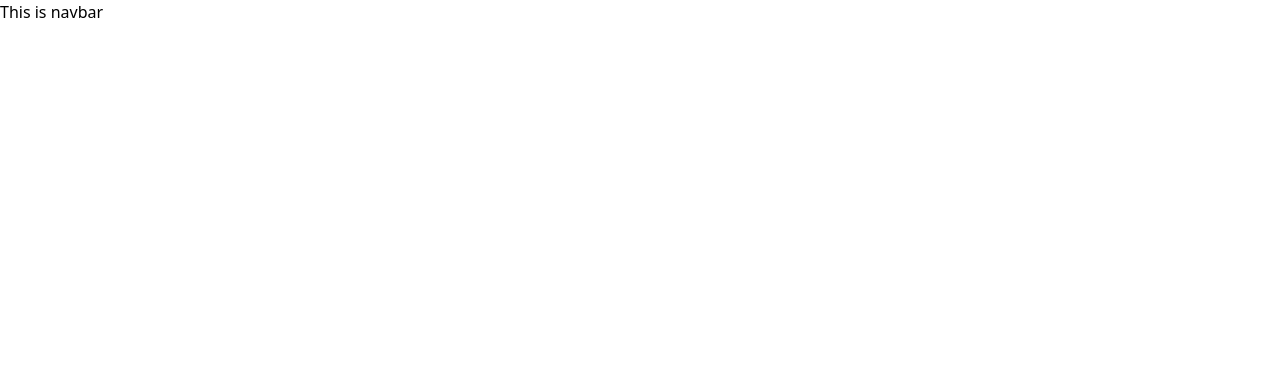
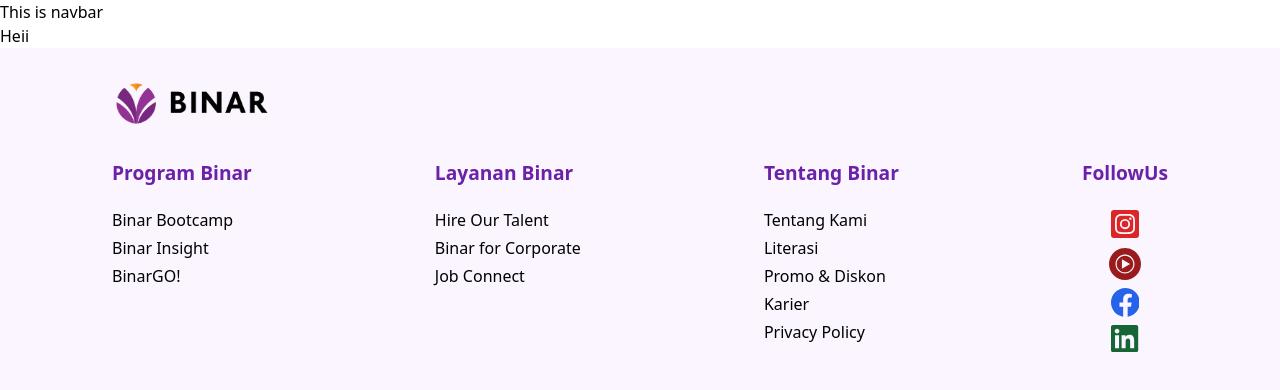
Before and after one commit to ayuapry/eflight-capstoneproject, a React (Create React App) app: page / in a window 1280 px wide. Shown: the top 390 px of the page. Built offline with nearby package versions, Linux system fonts and the light colour scheme.

Commit message:
Add Footer

```diff
--- a/package.json
+++ b/package.json
@@ -8,6 +8,7 @@
     "@testing-library/user-event": "^13.5.0",
     "react": "^18.2.0",
     "react-dom": "^18.2.0",
+    "react-icons": "^4.6.0",
     "react-router-dom": "^6.4.3",
     "react-scripts": "5.0.1",
     "web-vitals": "^2.1.4"
--- a/src/App.js
+++ b/src/App.js
@@ -1,10 +1,17 @@
 import React from "react";
+import { Routes, Route } from "react-router-dom";
 import { Homepage } from "./pages/Homepage";
+import { Navbar } from "./components/Navbar";
+import Footer from "./components/Footer";
 
 function App() {
   return (
     <div>
-      <Homepage />
+      <Navbar />
+      <Routes>
+        <Route path="/" element={<Homepage />} />
+      </Routes>
+      <Footer />
     </div>
   );
 }
--- /dev/null
+++ b/src/components/Footer.jsx
@@ -0,0 +1,146 @@
+import React from 'react'
+import BinarLogo from '../image/BinarLogo.png'
+import { SiFacebook, SiYoutubemusic, SiLinkedin } from 'react-icons/si';
+import { FaInstagramSquare } from 'react-icons/fa';
+
+
+const Footer = () => {
+  return (
+    <div>
+      <div className="FooterWrap bg-purple-50">
+        <div className='FooterImg px-[3rem] md:px-[7rem] py-[2rem] md:py-[2rem]'>
+          <img
+            className='w-[10rem]'
+            src={BinarLogo}
+            alt="BinarLogo" />
+        </div>
+
+        <div className='FooterText flex justify-between flex-row px-[3rem] md:px-[7rem] pb-[1.5rem] md:pb-[4rem]'>
+          <div className="FooterOne">
+            <h2 className='text-purple-800 text-[1.2rem] font-bold pb-5'>
+              Program Binar
+            </h2>
+            <div className="FooterOneLink flex flex-col">
+                <a
+                  className='pb-1'
+                  href='https://www.binaracademy.com/binar-bootcamp'
+                  target='blank'>
+                Binar Bootcamp
+                </a>
+                <a
+                  className='pb-1'
+                  href='https://www.binaracademy.com/binar-insight'
+                  target='blank'>
+                Binar Insight
+                </a>
+                <a
+                  href='https://www.binaracademy.com/old-design/binar-go-6-sep'
+                  target='blank'>
+                BinarGO!
+                </a>
+            </div>
+          </div>
+
+          <div className="FooterOne">
+            <h2 className='text-purple-800 text-[1.2rem] font-bold pb-5'>
+              Layanan Binar
+            </h2>
+            <div className="FooterOneLink flex flex-col">
+                <a
+                  className='pb-1'
+                  href='https://www.binaracademy.com/job-portal'
+                  target='blank'>
+                Hire Our Talent
+                </a>
+                <a
+                  className='pb-1'
+                  href='https://www.binaracademy.com/old-design/rekrut-talent-digital-old'
+                  target='blank'>
+                Binar for Corporate
+                </a>
+                <a
+                  className='pb-1'
+                  href='https://www.binaracademy.com/job-portal'
+                  target='blank'>
+                Job Connect
+                </a>
+            </div>
+          </div>
+
+          <div className="FooterOne">
+            <h2 className='text-purple-800 text-[1.2rem] font-bold pb-5'>
+              Tentang Binar
+            </h2>
+            <div className="FooterOneLink flex flex-col">
+                <a
+                  className='pb-1'
+                  href='https://www.binaracademy.com/id/about'
+                  target='blank'>
+                Tentang Kami
+                </a>
+                <a
+                  className='pb-1'
+                  href='https://www.binaracademy.com/blog'
+                  target='blank'>
+                Literasi
+                </a>
+                <a
+                  className='pb-1'
+                  href='https://www.binaracademy.com/promo'
+                  target='blank'>
+                Promo & Diskon
+                </a>
+                <a
+                  className='pb-1'
+                  href='https://binaracademy.jobseeker.software/'
+                  target='blank'>
+                Karier
+                </a>
+                <a
+                  className='pb-1'
+                  href='https://www.binaracademy.com/privacy-policy'
+                  target='blank'>
+                Privacy Policy
+                </a>
+            </div>
+          </div>
+
+          <div className="FooterOne">
+            <h2 className='text-purple-800 text-[1.2rem] font-bold pb-5'>
+              FollowUs
+            </h2>
+            <div className="FooterOneLink flex flex-col items-center">
+                <a
+                  className='pb-2 text-[2rem] text-red-600'
+                  href='https://www.instagram.com/academybinar/'
+                  target='blank'>
+                  <FaInstagramSquare/>
+                </a>
+                <a
+                  className='pb-2 text-[2rem] text-red-800'
+                  href='https://www.youtube.com/c/BinarAcademy'
+                  target='blank'>
+                  < SiYoutubemusic />
+                </a>
+                <a
+                  className='pb-2 text-[1.8rem] text-blue-600'
+                  href='https://web.facebook.com/binaracademy/?_rdc=1&_rdr'
+                  target='blank'>
+                  <SiFacebook />
+                </a>
+                <a
+                  className='pb-1 text-[1.7rem] text-green-800'
+                  href='https://www.linkedin.com/school/binar-academy/mycompany/'
+                  target='blank'>
+                  <SiLinkedin/>
+                </a>
+            </div>
+          </div>
+
+        </div>
+        </div>
+    </div>
+  )
+}
+
+export default Footer
--- a/src/index.js
+++ b/src/index.js
@@ -1,15 +1,12 @@
-import React from 'react';
-import ReactDOM from 'react-dom/client';
-import './index.css';
-import App from './App';
-import { BrowserRouter, Routes, Route } from 'react-router-dom';
+import React from "react";
+import ReactDOM from "react-dom/client";
+import "./index.css";
+import App from "./App";
+import { BrowserRouter } from "react-router-dom";
 
-
-const root = ReactDOM.createRoot(document.getElementById('root'));
+const root = ReactDOM.createRoot(document.getElementById("root"));
 root.render(
   <BrowserRouter>
-    <Routes>
-      <Route path='/' element={<App />} />
-    </Routes>
+    <App />
   </BrowserRouter>
 );
--- a/src/pages/Homepage.jsx
+++ b/src/pages/Homepage.jsx
@@ -1,10 +1,10 @@
 import React from 'react'
-import { Navbar } from '../components/Navbar'
+// import { Navbar } from '../components/Navbar'
 
 export const Homepage = () => {
   return (
     <div>
-       <Navbar />
+      <h2>Heii</h2>
     </div>
   )
 }
```
Also changed, not shown: src/image/BinarLogo.png (added), 1 other file (tests, documents, lock files or other folders).
